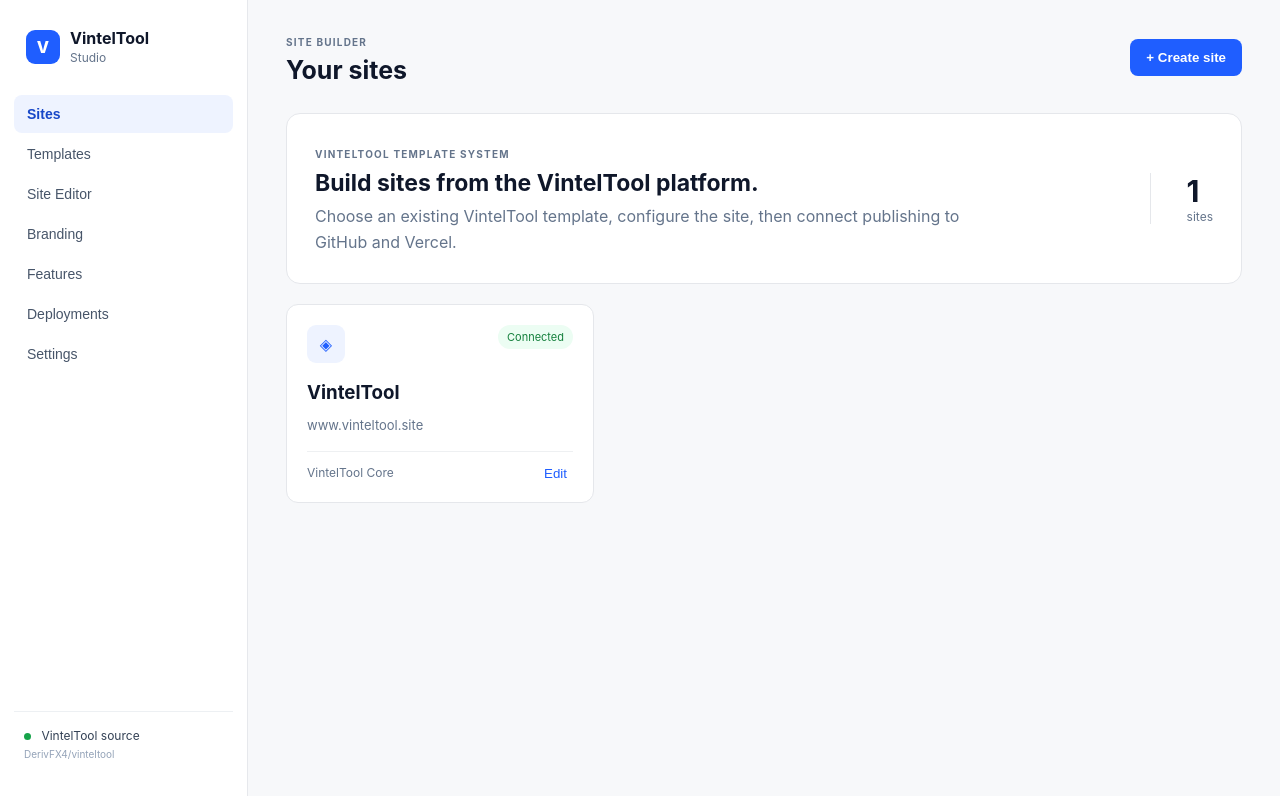
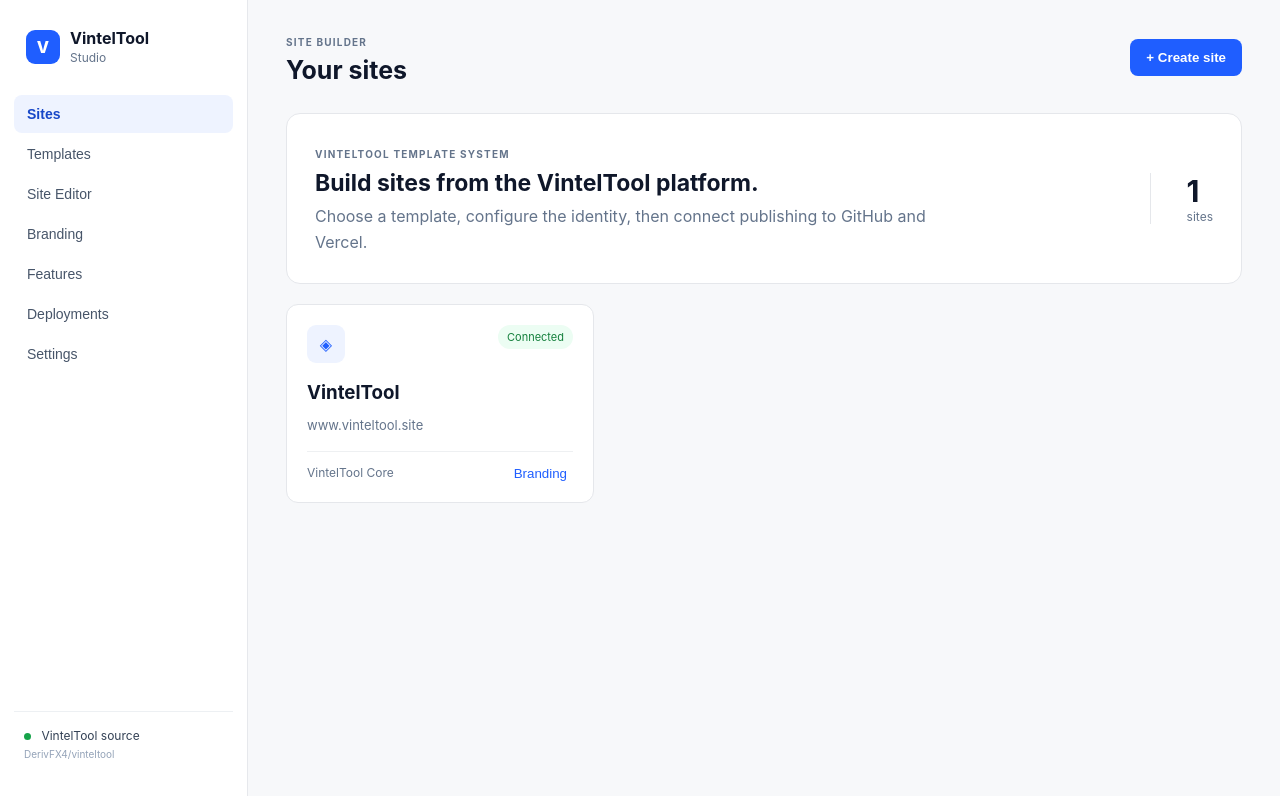
Before and after one commit to DerivFX4/Vinteltoolstudio, a React (Vite) app: page / in a window 1280 px wide. Shown: the top 796 px of the page. Built offline with nearby package versions, Linux system fonts and the light colour scheme.

Commit message:
Add per-site branding editor and image uploads

```diff
--- a/src/main.tsx
+++ b/src/main.tsx
@@ -1,20 +1,103 @@
-import { useMemo,useState } from 'react'; import {createRoot} from 'react-dom/client'; import './styles.css';
-type Template={id:string;name:string;description:string;source:string;features:string[]};
-const TEMPLATES:Template[]=[
+import { useEffect, useMemo, useState } from 'react';
+import { createRoot } from 'react-dom/client';
+import './styles.css';
+
+type Template = { id:string; name:string; description:string; source:string; features:string[] };
+type Site = { id:string; name:string; domain:string; template:string; status:string };
+type Branding = { siteName:string; logo:string; favicon:string; primary:string; secondary:string; accent:string; browserTitle:string };
+
+const TEMPLATES:Template[] = [
 {id:'core',name:'VintelTool Core',description:'Base VintelTool application shell and shared platform components.',source:'DerivFX4/vinteltool',features:['Dashboard','Navigation','Branding']},
 {id:'trading-dashboard',name:'Trading Dashboard',description:'Dashboard template built from the existing VintelTool dashboard card system.',source:'src/pages/dashboard',features:['Local','Bot Builder','Quick Bot Builder','Dashboard cards']},
 {id:'bot-builder',name:'Bot Builder',description:'Blockly trading workspace already implemented in VintelTool.',source:'src/pages/bot-builder',features:['Blockly','Trading blocks','Workspace','Bot execution']},
 {id:'quick-strategy',name:'Quick Strategy',description:'Configuration-driven strategy studio with visible trading parameter blocks.',source:'src/pages/bot-builder/quick-strategy',features:['Trade Parameters','Analysis','Entry Conditions','Sell Conditions','Money Management']},
 {id:'analysis',name:'Analysis Tool',description:'VintelTool analysis experience for market and trading workflows.',source:'src/pages/analysis-tool',features:['Analysis','Signals','Market data']},
 {id:'charts',name:'Charts',description:'Existing VintelTool chart page and smartcharts integration.',source:'src/pages/chart',features:['Charts','Market view','Smartcharts']},
-{id:'tutorials',name:'Tutorials / Course',description:'Existing learning pages that can be enabled per site.',source:'src/pages/tutorials + src/pages/deriv-course.tsx',features:['Tutorials','Deriv Course']}];
-const initialSites=[{id:'vinteltool',name:'VintelTool',domain:'www.vinteltool.site',template:'core',status:'Connected'}];
-function App(){const[section,setSection]=useState('sites');const[selectedTemplate,setSelectedTemplate]=useState('core');const[siteName,setSiteName]=useState('');const[domain,setDomain]=useState('');const[sites,setSites]=useState(initialSites);const[message,setMessage]=useState('');const[connections,setConnections]=useState<{github?:boolean;vercel?:boolean}>({});const template=useMemo(()=>TEMPLATES.find(t=>t.id===selectedTemplate)??TEMPLATES[0],[selectedTemplate]);
-const createSite=()=>{if(!siteName.trim()){setMessage('Enter a site name first.');return;}setSites(p=>[...p,{id:crypto.randomUUID(),name:siteName.trim(),domain:domain.trim()||'Not connected',template:template.id,status:'Draft'}]);setSiteName('');setDomain('');setMessage('Site created as a draft. Publishing will be connected to GitHub and Vercel in the integration layer.');};
-return <div className="studio"><aside className="sidebar"><div className="brand"><div className="brandMark">V</div><div><strong>VintelTool</strong><span>Studio</span></div></div><nav>{[['sites','Sites'],['templates','Templates'],['editor','Site Editor'],['branding','Branding'],['features','Features'],['deployments','Deployments'],['settings','Settings']].map(([id,label])=><button className={section===id?'navItem active':'navItem'} onClick={()=>setSection(id)} key={id}>{label}</button>)}</nav><div className="connection"><span className="dot"/> VintelTool source<small>DerivFX4/vinteltool</small></div></aside><main className="main"><header className="topbar"><div><span className="eyebrow">SITE BUILDER</span><h1>{section==='sites'?'Your sites':section[0].toUpperCase()+section.slice(1)}</h1></div><button className="primary" onClick={()=>setSection('editor')}>+ Create site</button></header>
-{section==='sites'&&<section><div className="hero"><div><span className="eyebrow">VINTELTOOL TEMPLATE SYSTEM</span><h2>Build sites from the VintelTool platform.</h2><p>Choose an existing VintelTool template, configure the site, then connect publishing to GitHub and Vercel.</p></div><div className="heroStat"><strong>{sites.length}</strong><span>sites</span></div></div><div className="grid">{sites.map(site=><article className="card" key={site.id}><div className="cardTop"><span className="icon">◈</span><span className={site.status==='Connected'?'status connected':'status'}>{site.status}</span></div><h3>{site.name}</h3><p>{site.domain}</p><div className="meta"><span>{TEMPLATES.find(t=>t.id===site.template)?.name}</span><button onClick={()=>{setSection('editor');setSelectedTemplate(site.template)}}>Edit</button></div></article>)}</div></section>}
-{section==='templates'&&<section><div className="sectionHead"><h2>VintelTool templates</h2><p>Mapped to real areas of the existing repository.</p></div><div className="templateGrid">{TEMPLATES.map(t=><article className="template" key={t.id} onClick={()=>{setSelectedTemplate(t.id);setSection('editor')}}><div className="templateIcon">▦</div><h3>{t.name}</h3><p>{t.description}</p><code>{t.source}</code><div className="chips">{t.features.map(f=><span key={f}>{f}</span>)}</div></article>)}</div></section>}
-{section==='editor'&&<section className="editor"><div className="panel"><span className="eyebrow">CREATE / CONFIGURE</span><h2>New VintelTool site</h2><label>Site name<input value={siteName} onChange={e=>setSiteName(e.target.value)} placeholder="e.g. My Trading Site"/></label><label>Domain<input value={domain} onChange={e=>setDomain(e.target.value)} placeholder="example.com"/></label><label>Template<select value={selectedTemplate} onChange={e=>setSelectedTemplate(e.target.value)}>{TEMPLATES.map(t=><option value={t.id} key={t.id}>{t.name}</option>)}</select></label><button className="primary wide" onClick={createSite}>Create draft site</button>{message&&<p className="message">{message}</p>}</div><div className="preview"><div className="previewBar"><span>Live template preview</span><span className="pill">Draft</span></div><div className="previewBody"><span className="eyebrow">VINTELTOOL</span><h2>{template.name}</h2><p>{template.description}</p><div className="previewBlocks">{template.features.map((f,i)=><div key={f}><b>0{i+1}</b><span>{f}</span></div>)}</div><small>Source: {template.source}</small></div></div></section>}
-{section==='branding'&&<Info title="Branding" text="The Studio will expose the existing brand.config.json model: brand name, domain, colors, typography, logo and platform settings."/>}{section==='features'&&<Info title="Features" text="Enable or disable existing VintelTool capabilities per site: Dashboard, Bot Builder, Quick Strategy, Analysis, Charts, Tutorials and Deriv Course."/>}{section==='deployments'&&<Info title="Deployments" text="The deployment layer is reserved for secure server-side GitHub and Vercel integrations. Tokens must never be shipped to browser code."/>}{section==='settings'&&<section className="info"><span className="eyebrow">STUDIO</span><h2>Studio settings</h2><p>GitHub source: DerivFX4/vinteltool. Studio: DerivFX4/Vinteltoolstudio. Credentials stay server-side and are never placed in browser code.</p><div className="integration"><div><b>GitHub</b><span>{connections.github===undefined?'Not checked':connections.github?'Connected':'Needs attention'}</span></div><div><b>Vercel</b><span>{connections.vercel===undefined?'Not checked':connections.vercel?'Connected':'Needs attention'}</span></div></div><button className="primary" style={{marginTop:18}} onClick={checkConnections}>Check integrations</button>{message&&<p className="message">{message}</p>}</section>}</main></div>}
-async function checkConnections(){try{const[r1,r2]=await Promise.all([fetch('/api/github-check'),fetch('/api/vercel-check')]);setConnections({github:r1.ok,vercel:r2.ok});setMessage(r1.ok&&r2.ok?'GitHub and Vercel connections are working.':'One or more integrations need attention.')}catch{setMessage('Could not reach the Studio integration API.')}}
-function Info({title,text}:{title:string;text:string}){return <section className="info"><span className="eyebrow">STUDIO</span><h2>{title}</h2><p>{text}</p><div className="integration"><div><b>GitHub</b><span>DerivFX4/vinteltool</span></div><div><b>Vercel</b><span>Ready for secure server integration</span></div></div></section>} createRoot(document.getElementById('root')!).render(<App/>);
+{id:'tutorials',name:'Tutorials / Course',description:'Existing learning pages that can be enabled per site.',source:'src/pages/tutorials + src/pages/deriv-course.tsx',features:['Tutorials','Deriv Course']}
+];
+
+const initialSites:Site[] = [{id:'vinteltool',name:'VintelTool',domain:'www.vinteltool.site',template:'core',status:'Connected'}];
+const defaultBranding = (name:string):Branding => ({siteName:name,logo:'',favicon:'',primary:'#1f5eff',secondary:'#0f172a',accent:'#38bdf8',browserTitle:name});
+
+function loadSites():Site[]{ try { const value=localStorage.getItem('vinteltool-studio-sites'); return value?JSON.parse(value):initialSites; } catch { return initialSites; } }
+function loadBranding(sites:Site[]):Record<string,Branding>{ try { const value=localStorage.getItem('vinteltool-studio-branding'); if(value)return JSON.parse(value); } catch {} return Object.fromEntries(sites.map(s=>[s.id,defaultBranding(s.name)])); }
+function saveFile(file:File,onDone:(data:string)=>void){ const reader=new FileReader(); reader.onload=()=>onDone(String(reader.result||'')); reader.readAsDataURL(file); }
+
+function App(){
+ const [section,setSection]=useState('sites');
+ const [selectedTemplate,setSelectedTemplate]=useState('core');
+ const [siteName,setSiteName]=useState('');
+ const [domain,setDomain]=useState('');
+ const [sites,setSites]=useState<Site[]>(loadSites);
+ const [selectedSiteId,setSelectedSiteId]=useState(sites[0]?.id||'');
+ const [branding,setBranding]=useState<Record<string,Branding>>(()=>loadBranding(sites));
+ const [message,setMessage]=useState('');
+ const [connections,setConnections]=useState<{github?:boolean;vercel?:boolean}>({});
+ const selectedSite=sites.find(s=>s.id===selectedSiteId)||sites[0];
+ const currentBrand=selectedSite?branding[selectedSite.id]||defaultBranding(selectedSite.name):defaultBranding('');
+ const template=useMemo(()=>TEMPLATES.find(t=>t.id===selectedTemplate)??TEMPLATES[0],[selectedTemplate]);
+
+ useEffect(()=>{localStorage.setItem('vinteltool-studio-sites',JSON.stringify(sites));},[sites]);
+ useEffect(()=>{localStorage.setItem('vinteltool-studio-branding',JSON.stringify(branding));},[branding]);
+
+ const updateBrand=(patch:Partial<Branding>)=>{
+   if(!selectedSite)return;
+   setBranding(prev=>({...prev,[selectedSite.id]:{...currentBrand,...patch}}));
+   if(patch.siteName!==undefined)setSites(prev=>prev.map(s=>s.id===selectedSite.id?{...s,name:patch.siteName}:s));
+ };
+ const createSite=()=>{
+   if(!siteName.trim()){setMessage('Enter a site name first.');return;}
+   const id=crypto.randomUUID();
+   const newSite:Site={id,name:siteName.trim(),domain:domain.trim()||'Not connected',template:selectedTemplate,status:'Draft'};
+   setSites(prev=>[...prev,newSite]);
+   setBranding(prev=>({...prev,[id]:defaultBranding(newSite.name)}));
+   setSelectedSiteId(id); setSiteName(''); setDomain(''); setMessage('Site created as a draft.'); setSection('branding');
+ };
+ const checkConnections=async()=>{
+   try{const[r1,r2]=await Promise.all([fetch('/api/github-check'),fetch('/api/vercel-check')]);setConnections({github:r1.ok,vercel:r2.ok});setMessage(r1.ok&&r2.ok?'GitHub and Vercel connections are working.':'One or more integrations need attention.');}catch{setMessage('Could not reach the Studio integration API.');}
+ };
+
+ return <div className="studio">
+  <aside className="sidebar">
+   <div className="brand"><div className="brandMark">V</div><div><strong>VintelTool</strong><span>Studio</span></div></div>
+   <nav>{[['sites','Sites'],['templates','Templates'],['editor','Site Editor'],['branding','Branding'],['features','Features'],['deployments','Deployments'],['settings','Settings']].map(([id,label])=><button className={section===id?'navItem active':'navItem'} onClick={()=>setSection(id)} key={id}>{label}</button>)}</nav>
+   <div className="connection"><span className="dot"/> VintelTool source<small>DerivFX4/vinteltool</small></div>
+  </aside>
+  <main className="main">
+   <header className="topbar"><div><span className="eyebrow">SITE BUILDER</span><h1>{section==='sites'?'Your sites':section[0].toUpperCase()+section.slice(1)}</h1></div><button className="primary" onClick={()=>setSection('editor')}>+ Create site</button></header>
+
+   {section==='sites'&&<section>
+    <div className="hero"><div><span className="eyebrow">VINTELTOOL TEMPLATE SYSTEM</span><h2>Build sites from the VintelTool platform.</h2><p>Choose a template, configure the identity, then connect publishing to GitHub and Vercel.</p></div><div className="heroStat"><strong>{sites.length}</strong><span>sites</span></div></div>
+    <div className="grid">{sites.map(site=><article className="card" key={site.id}><div className="cardTop"><span className="icon">◈</span><span className={site.status==='Connected'?'status connected':'status'}>{site.status}</span></div><h3>{site.name}</h3><p>{site.domain}</p><div className="meta"><span>{TEMPLATES.find(t=>t.id===site.template)?.name}</span><button onClick={()=>{setSelectedSiteId(site.id);setSection('branding');}}>Branding</button></div></article>)}</div>
+   </section>}
+
+   {section==='templates'&&<section><div className="sectionHead"><h2>VintelTool templates</h2><p>Mapped to real areas of the existing repository.</p></div><div className="templateGrid">{TEMPLATES.map(t=><article className="template" key={t.id} onClick={()=>{setSelectedTemplate(t.id);setSection('editor')}}><div className="templateIcon">▦</div><h3>{t.name}</h3><p>{t.description}</p><code>{t.source}</code><div className="chips">{t.features.map(f=><span key={f}>{f}</span>)}</div></article>)}</div></section>}
+
+   {section==='editor'&&<section className="editor"><div className="panel"><span className="eyebrow">CREATE / CONFIGURE</span><h2>New VintelTool site</h2><label>Site name<input value={siteName} onChange={e=>setSiteName(e.target.value)} placeholder="e.g. Advanced Trading Platform"/></label><label>Domain<input value={domain} onChange={e=>setDomain(e.target.value)} placeholder="example.com"/></label><label>Template<select value={selectedTemplate} onChange={e=>setSelectedTemplate(e.target.value)}>{TEMPLATES.map(t=><option value={t.id} key={t.id}>{t.name}</option>)}</select></label><button className="primary wide" onClick={createSite}>Create draft site</button>{message&&<p className="message">{message}</p>}</div><div className="preview"><div className="previewBar"><span>Live template preview</span><span className="pill">Draft</span></div><div className="previewBody"><span className="eyebrow">VINTELTOOL</span><h2>{template.name}</h2><p>{template.description}</p><div className="previewBlocks">{template.features.map((f,i)=><div key={f}><b>0{i+1}</b><span>{f}</span></div>)}</div><small>Source: {template.source}</small></div></div></section>}
+
+   {section==='branding'&&<section className="brandingPage">
+    <div className="sectionHead"><span className="eyebrow">SITE IDENTITY</span><h2>Branding</h2><p>Set the identity for each site. Upload images directly from your phone or computer.</p></div>
+    {sites.length>0?<div className="brandingLayout">
+      <div className="panel">
+       <label>Site to edit<select value={selectedSite?.id||''} onChange={e=>setSelectedSiteId(e.target.value)}>{sites.map(s=><option value={s.id} key={s.id}>{s.name}</option>)}</select></label>
+       <label>Site name<input value={currentBrand.siteName} onChange={e=>updateBrand({siteName:e.target.value})} placeholder="VintelTool"/></label>
+       <p className="hint">This is the public name visitors will see, for example <b>VintelTool</b> or <b>Advanced Trading Platform</b>.</p>
+       <div className="uploadGrid">
+        <div className="uploadCard"><div className="uploadPreview">{currentBrand.logo?<img src={currentBrand.logo} alt="Logo preview"/>:<span>LOGO</span>}</div><strong>Logo</strong><small>Upload from gallery • PNG, JPG, SVG</small><label className="uploadButton">Choose logo<input type="file" accept="image/*" onChange={e=>{const f=e.target.files?.[0];if(f)saveFile(f,data=>updateBrand({logo:data}));}}/></label>{currentBrand.logo&&<button className="removeButton" onClick={()=>updateBrand({logo:''})}>Remove</button>}</div>
+        <div className="uploadCard"><div className="faviconPreview">{currentBrand.favicon?<img src={currentBrand.favicon} alt="Favicon preview"/>:<span>F</span>}</div><strong>Favicon</strong><small>Upload from gallery • PNG, JPG, ICO</small><label className="uploadButton">Choose favicon<input type="file" accept="image/*,.ico" onChange={e=>{const f=e.target.files?.[0];if(f)saveFile(f,data=>updateBrand({favicon:data}));}}/></label>{currentBrand.favicon&&<button className="removeButton" onClick={()=>updateBrand({favicon:''})}>Remove</button>}</div>
+       </div>
+      </div>
+      <div className="brandPreview"><div className="previewBar"><span>Live brand preview</span><span className="pill">Saved locally</span></div><div className="brandPreviewBody"><div className="brandIdentity">{currentBrand.logo?<img src={currentBrand.logo} alt="Site logo"/>:<div className="brandPlaceholder">V</div>}<div><strong>{currentBrand.siteName||'Your Site Name'}</strong><span>{currentBrand.browserTitle||currentBrand.siteName||'Browser title'}</span></div></div><div className="brandColorRow"><span style={{background:currentBrand.primary}}/><span style={{background:currentBrand.secondary}}/><span style={{background:currentBrand.accent}}/></div><h3>Your site's identity</h3><p>Logo and favicon are stored with this Studio site's configuration. They are ready to be passed into the publishing/template layer.</p></div></div>
+    </div>:<div className="info"><h2>No sites yet</h2><p>Create a site first, then configure its branding.</p></div>}
+   </section>}
+
+   {section==='features'&&<Info title="Features" text="Enable or disable existing VintelTool capabilities per site: Dashboard, Bot Builder, Quick Strategy, Analysis, Charts, Tutorials and Deriv Course."/>}
+   {section==='deployments'&&<Info title="Deployments" text="The deployment layer is reserved for secure server-side GitHub and Vercel integrations. Tokens must never be shipped to browser code."/>}
+   {section==='settings'&&<section className="info"><span className="eyebrow">STUDIO</span><h2>Studio settings</h2><p>GitHub source: DerivFX4/vinteltool. Studio: DerivFX4/Vinteltoolstudio. Credentials stay server-side and are never placed in browser code.</p><div className="integration"><div><b>GitHub</b><span>{connections.github===undefined?'Not checked':connections.github?'Connected':'Needs attention'}</span></div><div><b>Vercel</b><span>{connections.vercel===undefined?'Not checked':connections.vercel?'Connected':'Needs attention'}</span></div></div><button className="primary" style={{marginTop:18}} onClick={checkConnections}>Check integrations</button>{message&&<p className="message">{message}</p>}</section>}
+  </main>
+ </div>;
+}
+
+function Info({title,text}:{title:string;text:string}){return <section className="info"><span className="eyebrow">STUDIO</span><h2>{title}</h2><p>{text}</p><div className="integration"><div><b>GitHub</b><span>DerivFX4/vinteltool</span></div><div><b>Vercel</b><span>Ready for secure server integration</span></div></div></section>}
+
+createRoot(document.getElementById('root')!).render(<App/>);
```
